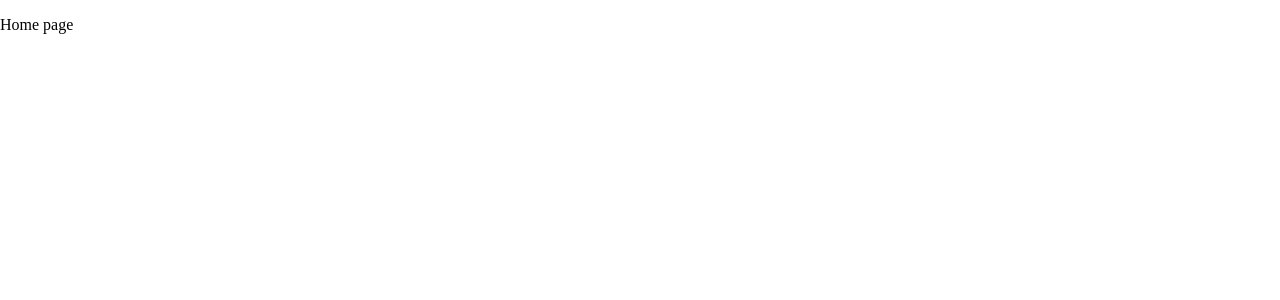
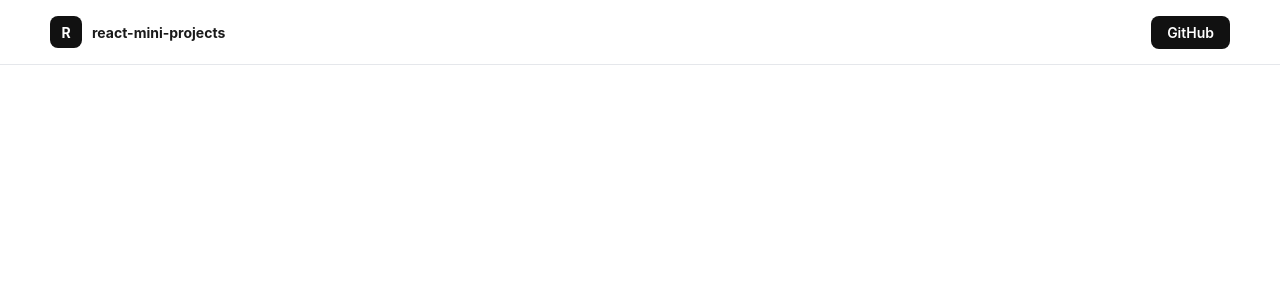
Before and after one commit to vectokse/react-mini-projects, a React (Vite) app in the folder home/: page / in a window 1280 px wide. Shown: the top 300 px of the page. Built offline with nearby package versions, Linux system fonts and the light colour scheme.

Commit message:
✨ Home > add Header component

```diff
--- a/home/src/App.jsx
+++ b/home/src/App.jsx
@@ -1,7 +1,9 @@
+import Header from "./components/Header";
+
 export default function App() {
   return (
     <>
-      <p>Home page</p>
+      <Header />
     </>
   );
 }
--- /dev/null
+++ b/home/src/components/Header.jsx
@@ -0,0 +1,88 @@
+import styled from "styled-components";
+import { theme } from "../theme/theme";
+
+export default function Header() {
+  return (
+    <StyledHeader>
+      <div className="header-container">
+        <div className="brand">
+          <span className="logo">R</span>
+          <a href="./" className="title">
+            react-mini-projects
+          </a>
+        </div>
+        <div className="social">
+          <a
+            className="social-button"
+            href="https://github.com/vectokse"
+            target="_blank"
+            rel="noopener noreferrer"
+            aria-label="GitHub profile"
+          >
+            GitHub
+          </a>
+        </div>
+      </div>
+    </StyledHeader>
+  );
+}
+
+const StyledHeader = styled.header`
+  border-bottom: 1px solid ${theme.colors.border};
+  background-color: ${theme.colors.surface};
+  font-family: ${theme.font.family};
+
+  .header-container {
+    max-width: 75rem;
+    height: 4rem;
+    display: flex;
+    justify-content: space-between;
+    align-items: center;
+    margin: auto;
+    padding: 0 3.125rem;
+
+    .brand {
+      display: flex;
+      align-items: center;
+      gap: 0.625rem;
+      font-size: ${theme.font.size.sm};
+      font-weight: ${theme.font.weight.semibold};
+
+      .logo {
+        display: flex;
+        align-items: center;
+        justify-content: center;
+        background-color: ${theme.colors.dark};
+        width: 2rem;
+        height: 2rem;
+        color: ${theme.colors.white};
+        border-radius: ${theme.borderRadius.round};
+      }
+
+      .title {
+        text-decoration: none;
+        color: ${theme.colors.text_primary};
+        transition: all 0.2s ease;
+
+        &:hover {
+          color: ${theme.colors.dark_hover};
+        }
+      }
+    }
+
+    .social-button {
+      background-color: ${theme.colors.dark};
+      color: ${theme.colors.white};
+      padding: 0.5rem 1rem;
+      border-radius: ${theme.borderRadius.round};
+      font-weight: ${theme.font.weight.medium};
+      font-size: ${theme.font.size.sm};
+      text-decoration: none;
+      transition: all 0.2s ease;
+
+      &:hover {
+        background-color: ${theme.colors.dark_hover};
+      }
+    }
+  }
+`;
--- a/home/src/theme/theme.js
+++ b/home/src/theme/theme.js
@@ -8,6 +8,7 @@ const colors = {
   text_secondary: "#6b7280",
 
   dark: "#111111",
+  dark_hover: "#121212d4",
   white: "#ffffff",
 };
 
```
